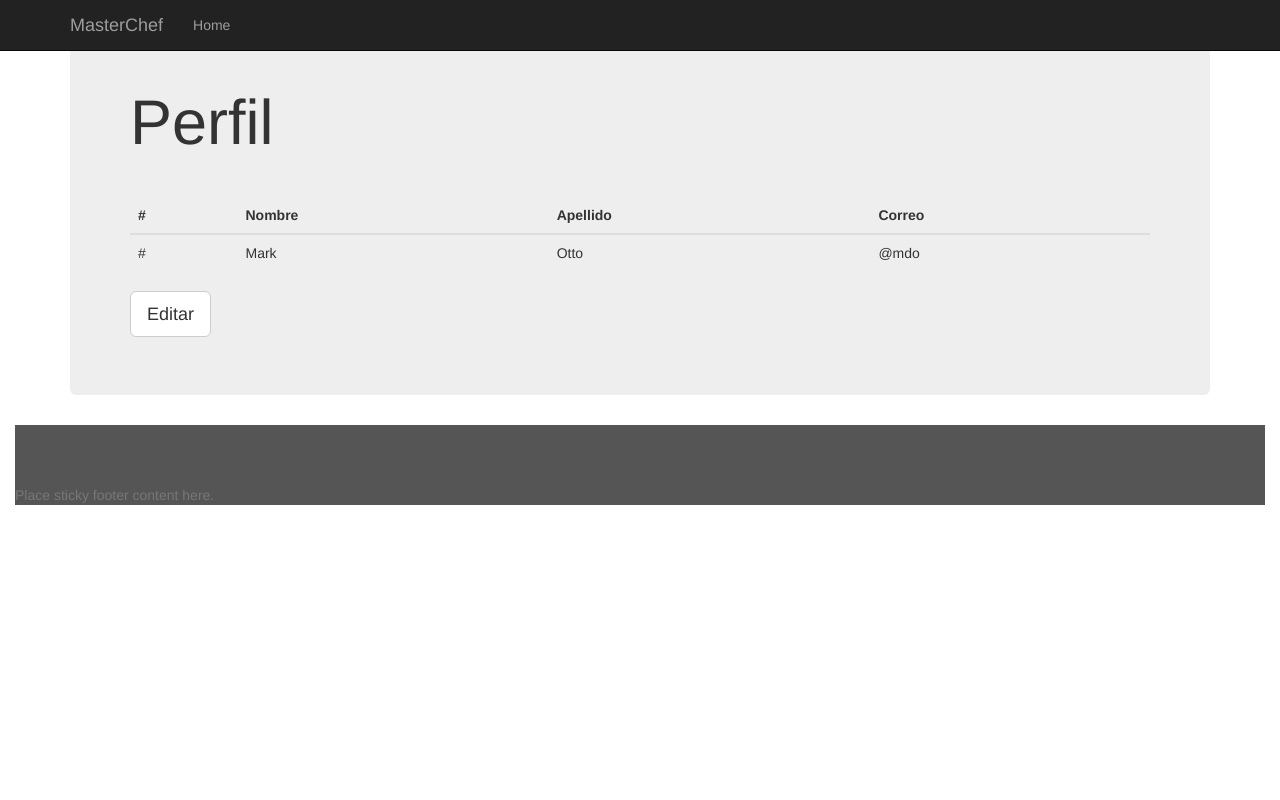
After one commit to josepas/MasterCheff, a Django app: page /perfil in a window 1280 px wide. The commit adds this page. Run offline with Django 3.2, Linux system fonts and the light colour scheme; some libraries are stand-ins or nearby versions.

Commit message:
Plantilla de perfil y editar perfil

```diff
--- a/pedidos/templates/base.html
+++ b/pedidos/templates/base.html
@@ -51,9 +51,11 @@
                         <a href="#">Contact</a>
                     </li>
 
+                    {% if not user.is_authenticated %}
                     <li>
                         <a href="login/">Login</a>
                     </li>
+                    {% endif %}
 
                     <li>
                         <a href="registro/">Register</a>
@@ -66,7 +68,7 @@
                     <li class="dropdown">
                         <a class="dropdown-toggle" data-toggle="dropdown" href="#"><span class="glyphicon glyphicon-user"></span> {{ user.username }} </a>
                         <ul class="dropdown-menu">
-                            <li><a href="#">Perfil</a></li>
+                            <li><a href="perfil">Perfil</a></li>
                             <li><a href="#"><span class="glyphicon glyphicon-log-out"></span> Logout</a></li>
                         </ul>
                     </li>
@@ -81,6 +83,7 @@
 
     {% block content %}
     <!-- Half Page Image Background Carousel Header -->
+
     <header id="myCarousel" class="carousel slide">
         <!-- Indicators -->
         <ol class="carousel-indicators">
@@ -152,12 +155,12 @@
     })
     </script>
     {% endblock %}
-      <div class="container-fluid">
+    <div class="container-fluid">
         <footer class="footer">
             <p class="text-muted">Place sticky footer content here.</p>
 
         </footer>
-      </div>
+    </div>
 </body>
 
 </html>
--- /dev/null
+++ b/pedidos/templates/perfil.html
@@ -0,0 +1,51 @@
+{% extends "base.html" %}
+{% load staticfiles %}
+
+{% block body %}
+<body>
+{% endblock %}
+
+
+{% block navbar %}
+    <li>
+        <a href="/">Home</a>
+    </li>
+
+{% endblock %}
+
+
+{% block content %}
+  <div class="container">
+      <div class="jumbotron">
+        <div class="page-header">
+          <h1>Perfil</h1>
+        </div>
+
+        <div class="row">
+          <div class="col-lg-12">
+            <table class="table">
+              <thead>
+                <tr>
+                  <th>#</th>
+                  <th>Nombre</th>
+                  <th>Apellido</th>
+                  <th>Correo</th>
+                </tr>
+              </thead>
+              <tbody>
+                  <tr>
+                    <td>#</td>
+                    <td>Mark</td>
+                    <td>Otto</td>
+                    <td>@mdo</td>
+                  </tr>
+              </tbody>
+            </table>
+            <a href="editarPerfil/"> <button type="button" class="btn btn-lg btn-default">Editar</button></a>
+          </div>
+        </div>
+      </div>
+  </div>
+
+
+{% endblock %}
--- a/pedidos/urls.py
+++ b/pedidos/urls.py
@@ -3,6 +3,8 @@ from . import views
 
 urlpatterns = [
 
+	url(r'^editarPerfil', views.editarPerfil, name='editarPerfil'),
+	url(r'^perfil', views.perfil, name='perfil'),
     url(r'^$', views.indice, name='indice'),
     url(r'^login/', views.login, name='login'),
     url(r'^registro/', views.registro, name='registro' )
--- a/pedidos/views.py
+++ b/pedidos/views.py
@@ -12,8 +12,14 @@ from django.shortcuts import render, redirect
 from django.core.urlresolvers import reverse
 
 
+def editarPerfil(request):
+    return render(request, 'editarPerfil.html')
+
 def login(request):
     return render(request, 'login.html')
+
+def perfil(request):
+    return render(request, 'perfil.html')
 
 def indice(request):
 
```
Also changed, not shown: pedidos/templates/editarPerfil.html (added, +27 -0 lines), pedidos/templates/login.html (+2 -6 lines), 1 other file.
